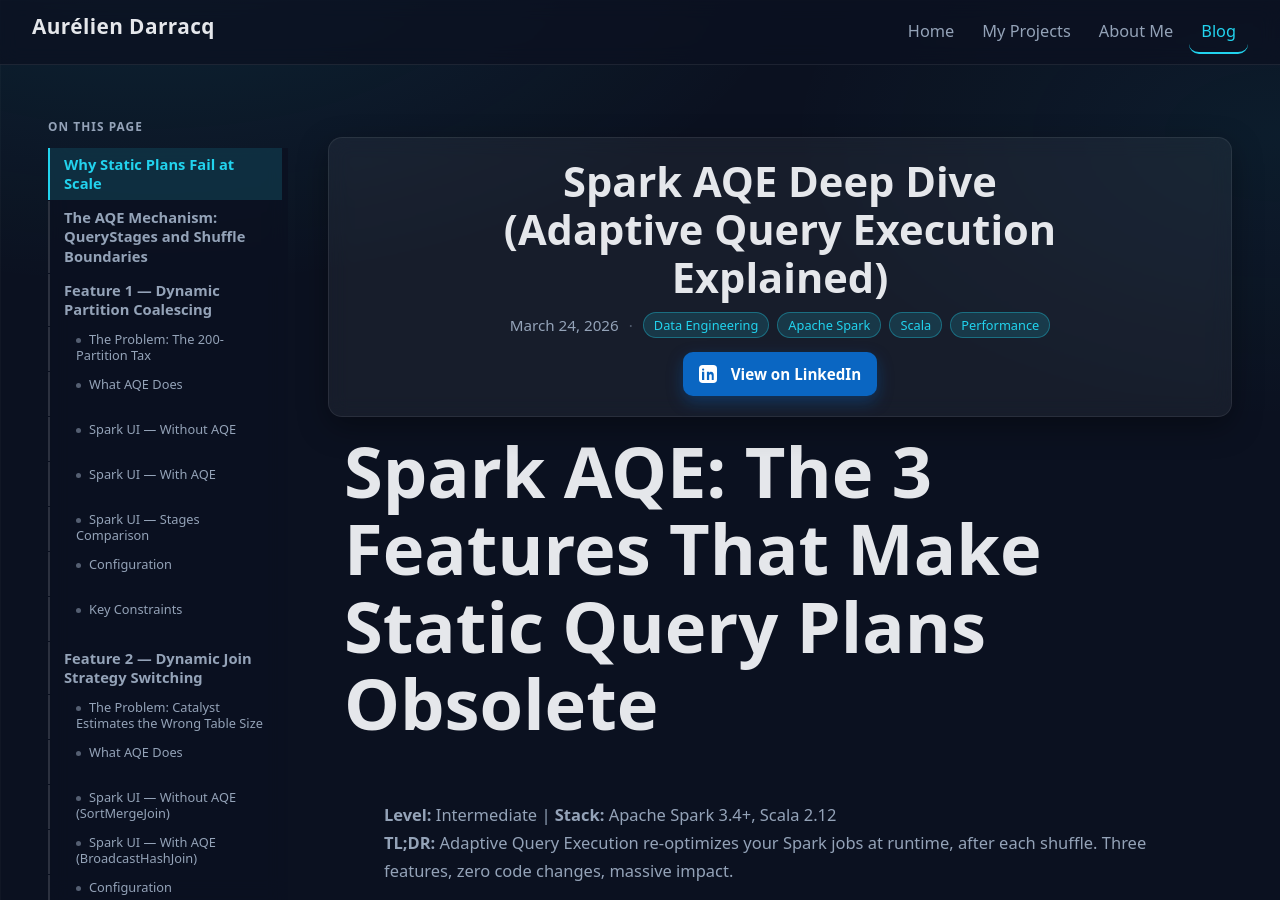
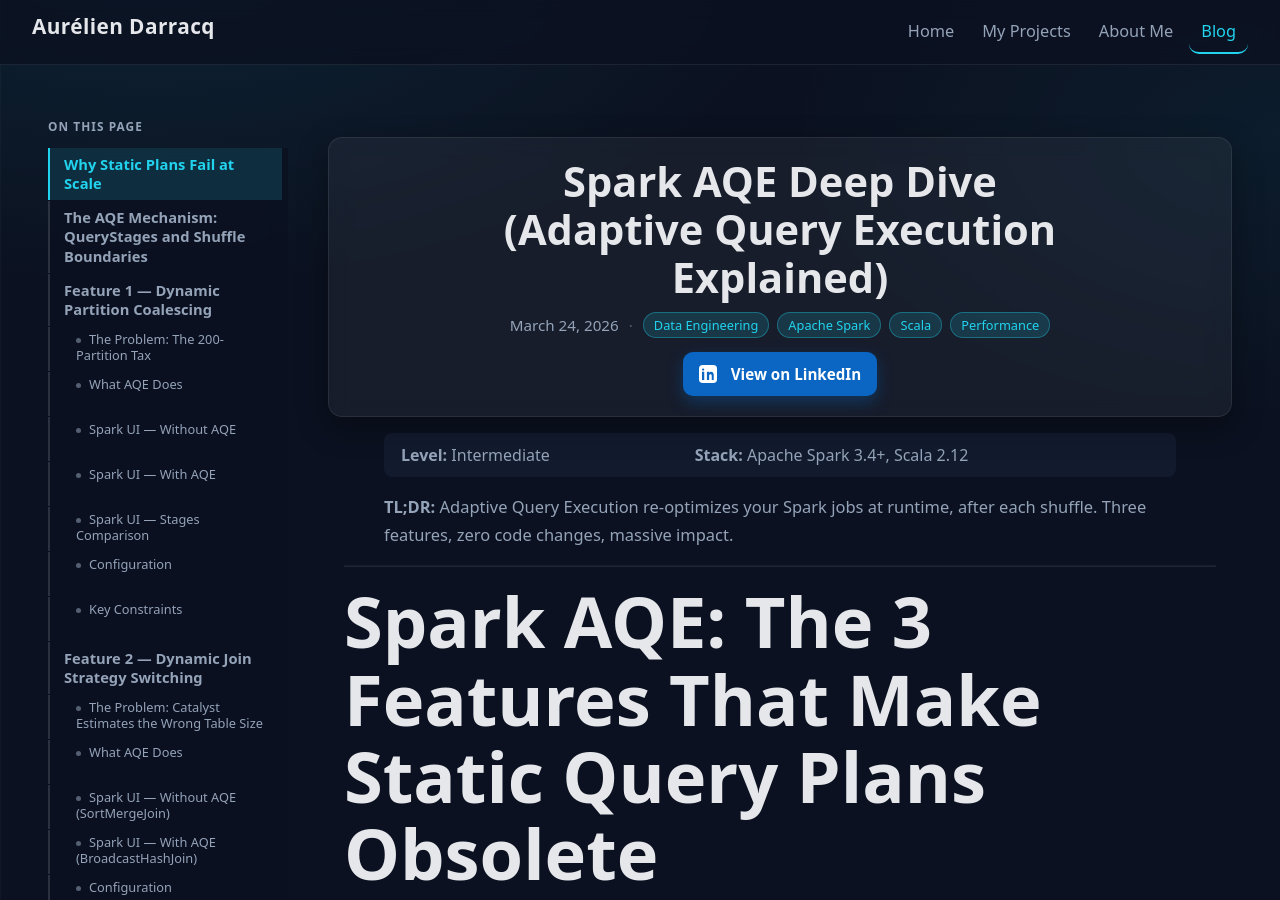
Before and after one commit to aurelpow/portofolio-website, a Jekyll site: the page built from _posts/2026-03-24-spark-aqe-1.md, in a window 1280 px wide and 900 px high. Built offline with Jekyll 4.4.1, drawn with Linux system fonts in a browser that asks for light colours.

```diff
--- a/_posts/2026-03-24-spark-aqe-1.md
+++ b/_posts/2026-03-24-spark-aqe-1.md
@@ -8,12 +8,13 @@ links:
     kind: linkedin
 tags: [Data Engineering, Apache Spark, Scala, Performance]
 ---
-# Spark AQE: The 3 Features That Make Static Query Plans Obsolete
+> **Level:** Intermediate | **Stack:** Apache Spark 3.4+, Scala 2.12
 
-> **Level:** Intermediate | **Stack:** Apache Spark 3.4+, Scala 2.12
 > **TL;DR:** Adaptive Query Execution re-optimizes your Spark jobs at runtime, after each shuffle. Three features, zero code changes, massive impact.
 
 ---
+
+# Spark AQE: The 3 Features That Make Static Query Plans Obsolete
 
 ## Why Static Plans Fail at Scale
 
```
